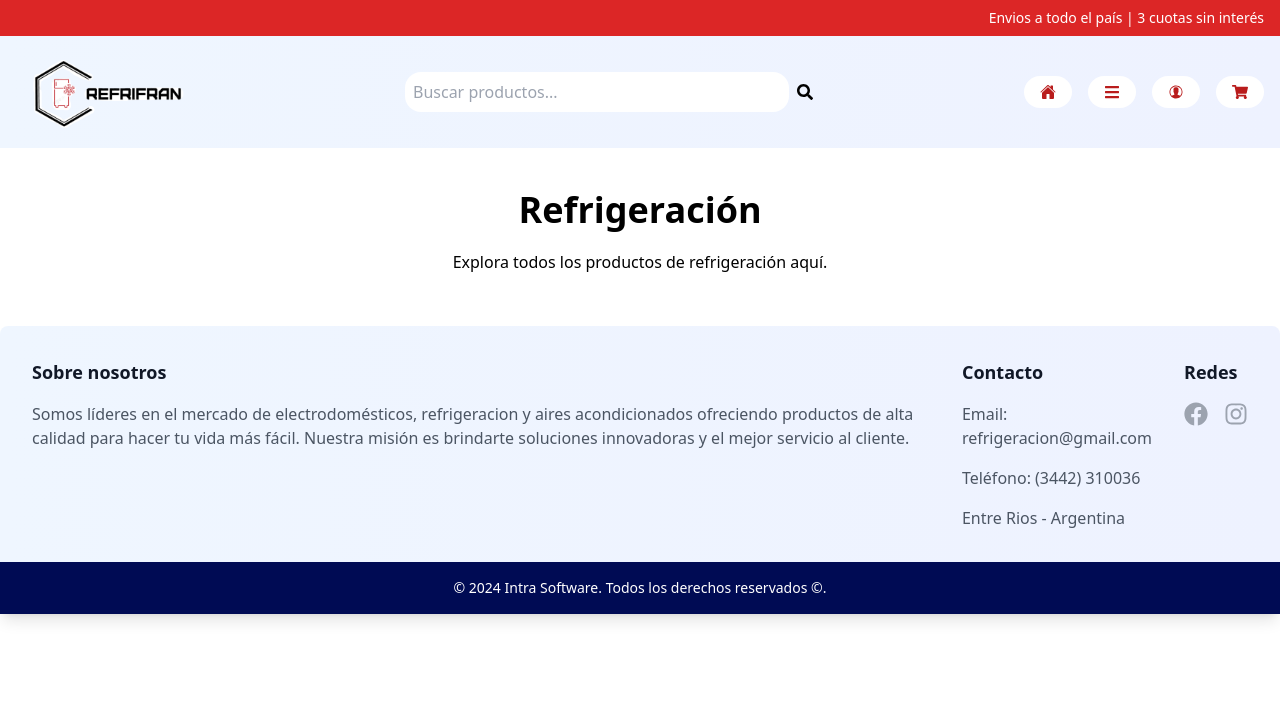
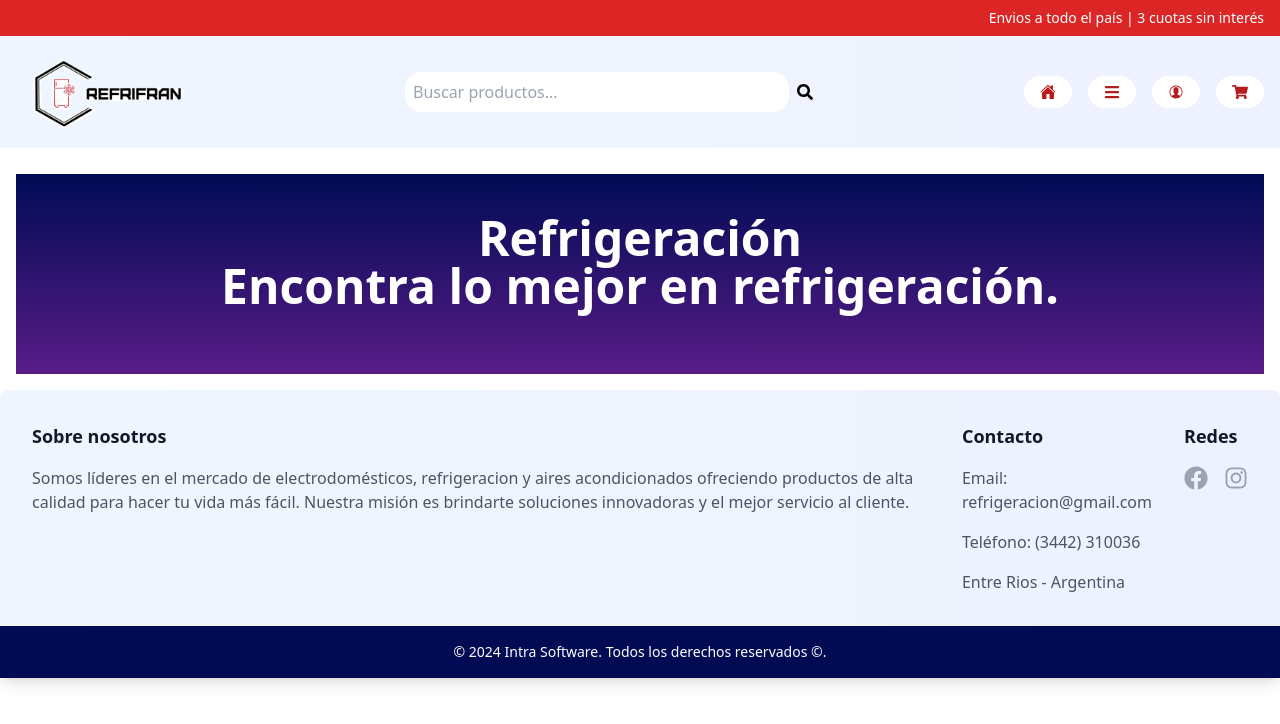
Before and after one commit to francoarmando1911/refrigeracion, a React (Vite) app: page /Refrigeracion in a window 1280 px wide. Shown: the top 724 px of the page. Built offline with nearby package versions, Linux system fonts and the light colour scheme.

Commit message:
actualizacion

```diff
--- a/src/components/Header.tsx
+++ b/src/components/Header.tsx
@@ -5,7 +5,6 @@ import { IoHome } from 'react-icons/io5';
 import { IoIosContact } from 'react-icons/io';
 import { CgSmartHomeBoiler, CgSmartHomeRefrigerator } from 'react-icons/cg';
 import { GiSplitCross } from 'react-icons/gi';
-import { TbWavesElectricity } from 'react-icons/tb';
 import { SiProtools } from 'react-icons/si';
 
 interface HeaderProps {
--- a/src/pages/Refrigeracion.tsx
+++ b/src/pages/Refrigeracion.tsx
@@ -2,9 +2,14 @@ import React from 'react';
 
 const Refrigeración: React.FC = () => {
   return (
-    <div className="p-4">
-      <h1 className="text-3xl font-bold text-center md:text-4xl">Refrigeración</h1>
-      <h2 className='p-5 text-center'>Explora todos los productos de refrigeración aquí.</h2>
+    <div className="relative overflow-hidden">
+      <div className="bg-gradient-to-b from-[#000B54] to-purple-900 h-[200px] w-full">
+        <h1 className="text-2xl sm:text-3xl md:text-4xl lg:text-5xl font-bold p-10 leading-tight text-white text-center">
+          Refrigeración
+          <br />
+          Encontra lo mejor en refrigeración.
+        </h1>
+      </div>
     </div>
   );
 };
```
